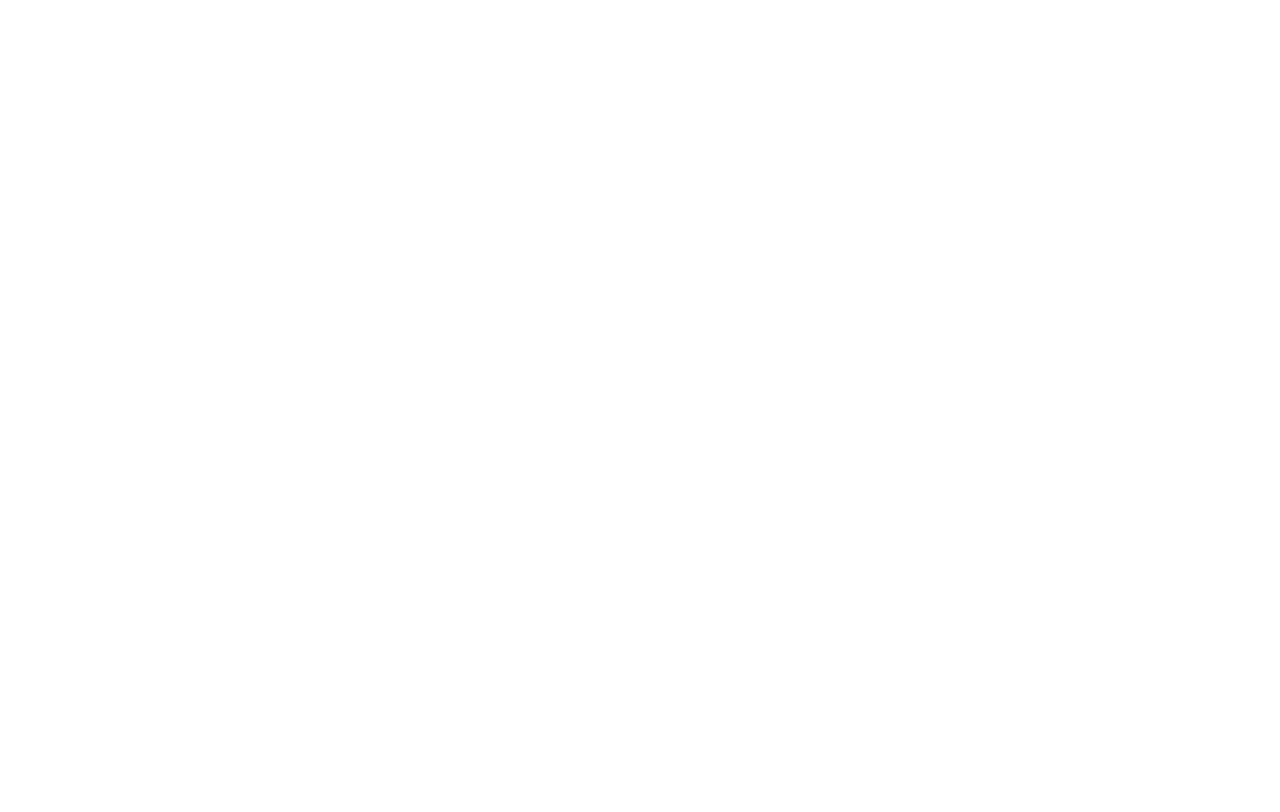
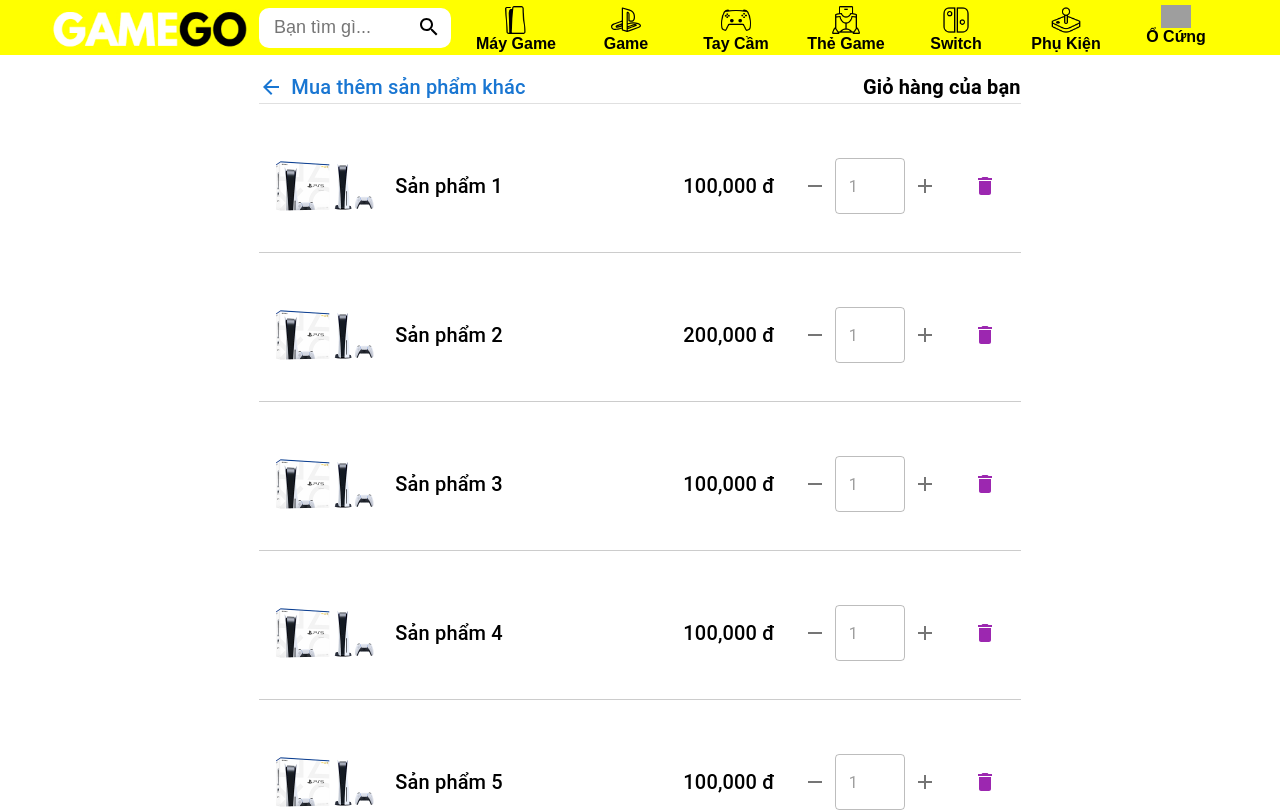
Before and after one commit to phamhoainam2k5/shop-playstation-fe, a React (Create React App) app: page /gio-hang in a window 1280 px wide. Before the commit this address had no page. Shown: the top 812 px of the page. Built offline with nearby package versions, Linux system fonts and the light colour scheme; grey boxes are pictures that could not be loaded; the HTML template or start-up script is replaced by a standard one.

Commit message:
success ShoppingCart.jsx

```diff
--- a/src/App.js
+++ b/src/App.js
@@ -2,6 +2,7 @@
 import Home from './components/home_page/home';
 import ListProducts from './components/list_products/ListProducts';
 import Information from './components/infor_product/information';
+import ShoppingCart from './components/cart/ShoppingCart';
 
 function App() {
   return (
@@ -17,6 +18,7 @@
           <Route path='/all/phu-kien' element={<ListProducts/>} />
           <Route path='/all/o-cung' element={<ListProducts/>} />
           <Route path='/infor' element={<Information />} />
+          <Route path='/gio-hang' element={<ShoppingCart />} />
         </Routes>
       </Router>
     </>
--- /dev/null
+++ b/src/components/cart/ShoppingCart.css
@@ -0,0 +1,27 @@
+
+.cart-item {
+    display: flex;
+    align-items: center;
+    margin-top: 20px;
+    padding: 20px;
+    border-bottom: 1px solid #ccc;
+}
+.cart-item img {
+    margin-right: 20px;
+}
+.cart-item-info {
+    flex: 1;
+}
+.cart-item-price {
+    margin-right: 20px;
+    color: orange;
+}
+.cart-item-quantity {
+    display: flex;
+    align-items: center;
+    margin-right: 20px;
+}
+.cart-item-actions {
+    display: flex;
+    align-items: center;
+}
--- /dev/null
+++ b/src/components/cart/ShoppingCart.jsx
@@ -0,0 +1,138 @@
+import React, { useState, useEffect } from 'react';
+import { Box, Button, Typography, IconButton, Divider, TextField, Link } from '@mui/material';
+import DeleteIcon from '@mui/icons-material/Delete';
+import RemoveIcon from '@mui/icons-material/Remove';
+import AddIcon from '@mui/icons-material/Add';
+import ArrowBackIcon from '@mui/icons-material/ArrowBack';
+import Header from '../header/header';
+import "./ShoppingCart.css"
+
+import MayPS5 from "../static/img/may-ps5-gia-re-P1349-1621770999197.jpg"
+
+export default function ShoppingCart() {
+    const [cartItems, setCartItems] = useState([
+        {
+            id: 1,
+            name: 'Sản phẩm 1',
+            price: 100000,
+            quantity: 1,
+            thumbnailImage: MayPS5
+        },
+        {
+            id: 2,
+            name: 'Sản phẩm 2',
+            price: 200000,
+            quantity: 1,
+            thumbnailImage: MayPS5
+        },
+        {
+            id: 3,
+            name: 'Sản phẩm 3',
+            price: 100000,
+            quantity: 1,
+            thumbnailImage: MayPS5
+        },
+        {
+            id: 4,
+            name: 'Sản phẩm 4',
+            price: 100000,
+            quantity: 1,
+            thumbnailImage: MayPS5
+        },
+        {
+            id: 5,
+            name: 'Sản phẩm 5',
+            price: 100000,
+            quantity: 1,
+            thumbnailImage: MayPS5
+        }
+    ]);
+    const [total, setTotal] = useState(0);
+
+    useEffect(() => {
+        let newTotal = 0;
+        cartItems.forEach(item => {
+            newTotal += item.price * item.quantity;
+        });
+        setTotal(newTotal);
+    }, [cartItems]);
+
+    const handleRemoveItem = (id) => {
+        setCartItems(cartItems.filter(item => item.id !== id));
+    };
+
+    const handleQuantityChange = (id, quantity) => {
+        const newQuantity = Math.max(1, Math.min(10, quantity));
+        setCartItems(cartItems.map(item => item.id === id ? { ...item, quantity: newQuantity } : item));
+    };
+
+return (
+    <>
+        {/* header */}
+        <Header />
+
+        {/* Chi tiet gio hang */}
+        <Box sx={{ display: 'flex', justifyContent: 'center', padding: 2 }}>
+            <Box sx={{ width: '61%' }}>
+                <Box sx={{ display: 'flex', justifyContent: 'space-between', alignItems: 'center' }}>
+
+                    <Link href="/" underline="none" sx={{ display: 'flex', fontSize: 16, alignItems: 'center'}}>
+                        <ArrowBackIcon sx={{ marginRight: 1 }} />
+                        <Typography variant='h6'>Mua thêm sản phẩm khác</Typography>
+                    </Link>
+                    <Typography variant="h6" sx={{fontWeight: 'bold'}}>Giỏ hàng của bạn</Typography>
+                </Box>
+                <Divider />
+                {cartItems.length === 0 ? (
+                    <Box sx={{ textAlign: 'center', marginTop: 4 }}>
+                        <Typography variant="h6">Giỏ hàng của bạn hiện tại đang trống <br />
+                        Bạn hãy đi mua sắm chọn những sản phẩm mình thích và thêm vào giỏ hàng để nhận nhiều ưu đãi hơn nhé !!!</Typography>
+                    </Box>
+                ) : (
+                    cartItems.map((item) => (
+                    <Box key={item.id} sx={{ display: 'flex', alignItems: 'center', marginTop: 2, padding: 2, borderBottom: '1px solid #ccc' }}>
+                        {/* <img src={`http://localhost:8080/img/${item.thumbnailImage}`} alt={item.name} width={100} height={100} style={{ marginRight: '20px' }} /> */}
+                        <img src={item.thumbnailImage} alt={item.name} width={100} height={100} style={{ marginRight: '20px' }}/>
+                        <Box sx={{ flex: 1 }}>
+                            <Typography variant="h6">{item.name}</Typography>
+                        </Box>
+                        <Typography variant="h6" sx={{ marginRight: '20px', color: 'black' }}>{item.price.toLocaleString()} đ</Typography>
+                        <Box sx={{ display: 'flex', alignItems: 'center', marginRight: '20px' }}>
+                            <IconButton onClick={() => handleQuantityChange(item.id, item.quantity - 1)}>
+                                <RemoveIcon />
+                            </IconButton>
+                            <TextField
+                                type="number"
+                                value={item.quantity}
+                                onChange={(e) => handleQuantityChange(item.id, parseInt(e.target.value))}
+                                // inputProps={{ min: 1, max: 10 }}
+                                sx={{ width: 70, textAlign: 'center', '& input[type="number"]::-webkit-inner-spin-button': {'-webkit-appearance': 'none', margin: 0}, '& input[type="number"]::-webkit-outer-spin-button': {'-webkit-appearance': 'none', margin: 0}, '& input[type="number"]': {'-moz-appearance': 'textfield'}}}
+                                disabled
+                            />
+                            <IconButton onClick={() => handleQuantityChange(item.id, item.quantity + 1)}>
+                                <AddIcon />
+                            </IconButton>
+                        </Box>
+                        <Box sx={{ display: 'flex', alignItems: 'center' }}>
+                            <IconButton color="secondary" onClick={() => handleRemoveItem(item.id)}>
+                                <DeleteIcon />
+                            </IconButton>
+                        </Box>
+                    </Box>
+                ))
+                )}
+                {cartItems.length > 0 && (
+                <Box sx={{ marginTop: 2, display: 'flex', justifyContent: 'space-between', marginBottom: 5}}>
+                    <Typography variant="h6" sx={{ marginTop: 2 }}>Tổng cộng: {total.toLocaleString()} đ</Typography>
+                    <Button variant="contained" color="primary" sx={{ marginTop: 2 }}>Thanh toán</Button>
+                </Box>
+                )}
+            </Box>
+        </Box>
+        {/* end chi tiet gio hang */}
+
+        {/* footer
+        <Footer /> */}
+    </>
+)
+}
--- a/src/components/list_products/ListProducts.jsx
+++ b/src/components/list_products/ListProducts.jsx
@@ -3,6 +3,7 @@
 import axios from 'axios';
 import Header from '../header/header';
 import Footer from '../footer/footer';
+import QuickSupport from '../quick_support/QuickSupport';
 import "./ListProducts.css"
 
 export default function ListProducts() {
@@ -106,6 +107,7 @@
             </div>
         </div>
         <Footer />
+        <QuickSupport />
     </>
   )
 }
```
